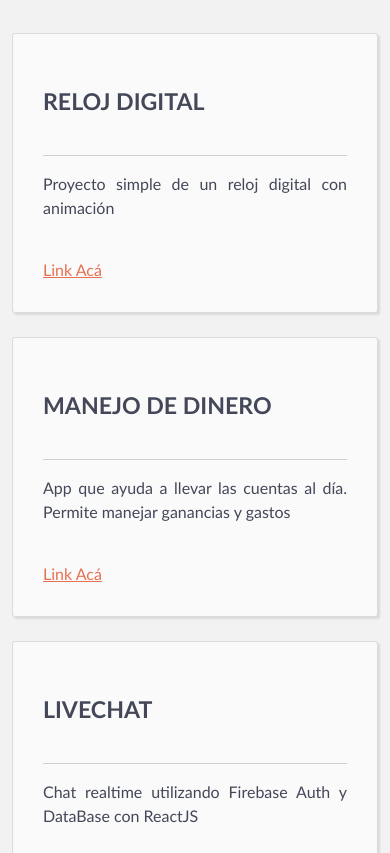
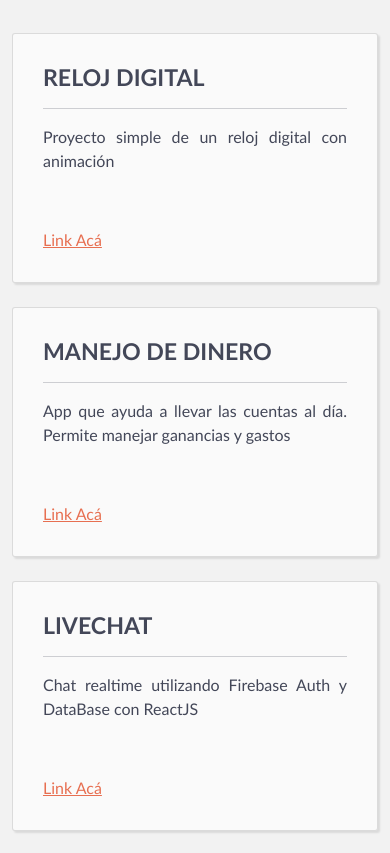
Before and after one commit to joaquinvasquez/Portafolio, a plain HTML site: page index.html in a window 390 px wide. Shown: the part 4300-5153 px from the top of the page. Drawn offline with nearby package versions, Linux system fonts and the light colour scheme.

Commit message:
arregle las card de proyectos que se rompian un poco todavia

```diff
--- a/css/style.css
+++ b/css/style.css
@@ -225,11 +225,9 @@ section .card h3 {
   color: #ccc;
 }
 
-.proyectos .card {
-  height: 280px;
-}
 .proyectos .card p {
-  height: 75px;
+  height: 90px;
+  margin-bottom: 24px;
 }
 .proyectos .card h3 {
   height: 80px;
@@ -238,6 +236,18 @@ section .card h3 {
 }
 .proyectos .card a {
   color: #e76f51;
+}
+@media only screen and (max-width: 992px) {
+  .proyectos .card {
+    height: 250px;
+  }
+  .proyectos .card p {
+    height: auto;
+    margin-bottom: auto;
+  }
+  .proyectos .card h3 {
+    height: auto;
+  }
 }
 
 footer {
```
